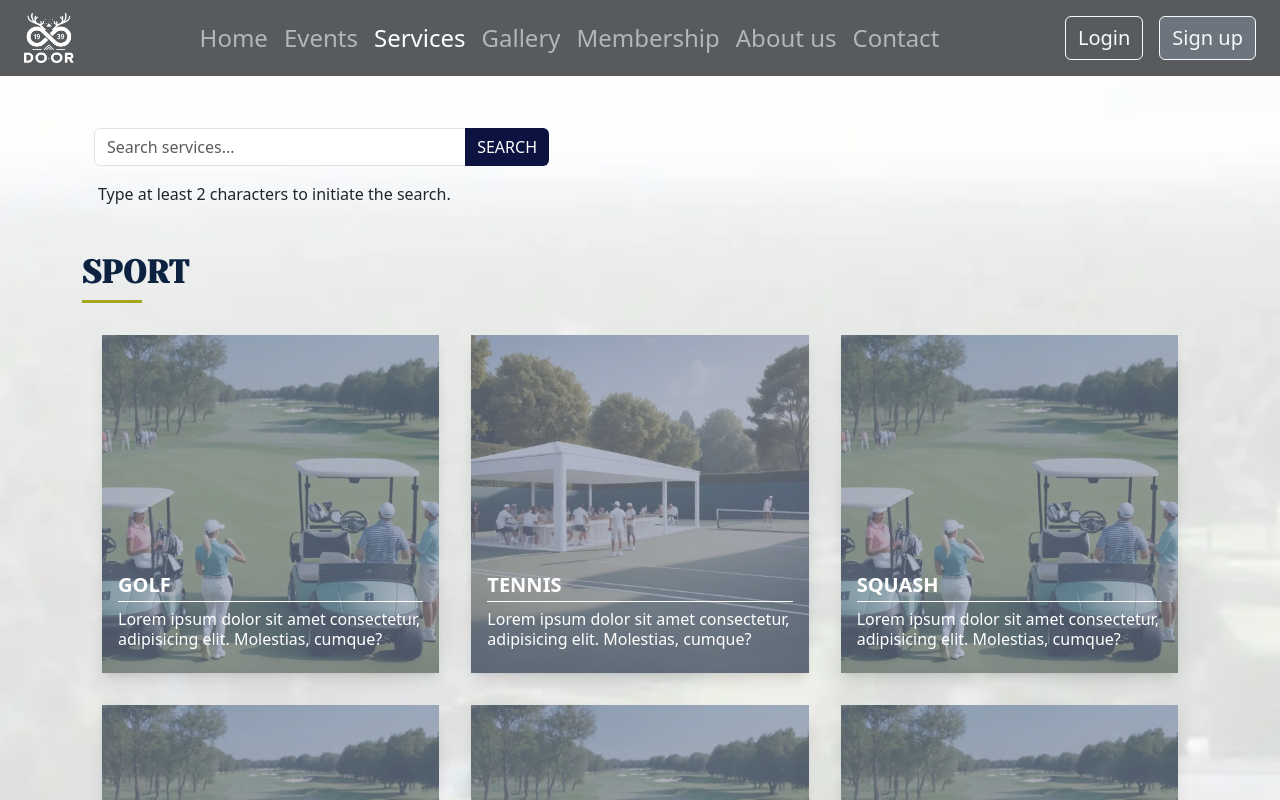
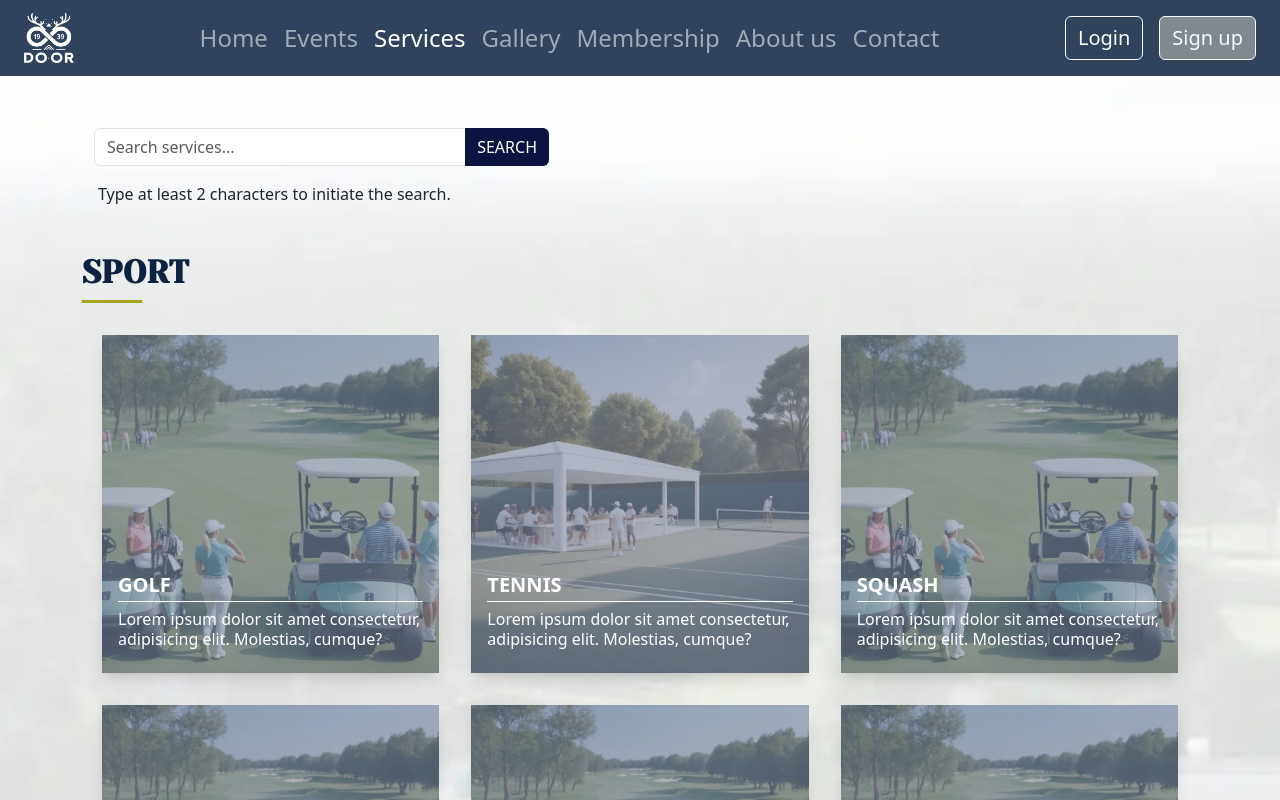
Before and after one commit to progmatic-fs-2023/club-project, a React (Vite) app in the folder client/: page /services in a window 1280 px wide. Shown: the top 800 px of the page. Built offline with nearby package versions, Linux system fonts and the light colour scheme.

Commit message:
[CLUB-43] navbar szín módosítás

```diff
--- a/client/src/components/AllServices.jsx
+++ b/client/src/components/AllServices.jsx
@@ -1,7 +1,6 @@
 import Col from 'react-bootstrap/Col';
 import Row from 'react-bootstrap/Row';
 import PropTypes from 'prop-types';
-import { NavLink } from 'react-router-dom';
 import ServiceCard from './ServiceCard';
 import CategoryHeader from './CategoryHeader';
 import ScrollToTopButton from './ScrollToTopButton';
@@ -25,13 +24,11 @@ function AllServices({ services }) {
             <Row xs={1} md={2} lg={3} xl={3}>
               {items.map((item) => (
                 <Col className="p-3">
-                  <NavLink to={item.service.name}>
-                    <ServiceCard
-                      name={item.service.name}
-                      serviceImg={item.service.serviceImg}
-                      details={item.service.details}
-                    />
-                  </NavLink>
+                  <ServiceCard
+                    name={item.service.name}
+                    serviceImg={item.service.serviceImg}
+                    details={item.service.details}
+                  />
                 </Col>
               ))}
             </Row>
--- a/client/src/components/Layout.jsx
+++ b/client/src/components/Layout.jsx
@@ -20,8 +20,8 @@ function Layout() {
         variant="dark"
         collapseOnSelect
         expand="xl"
-        className="bg-dark bg-opacity-75 fs-4 py-0"
-        style={{ height: 'auto' }}
+        className="fs-4 py-0"
+        style={{ height: 'auto', backgroundColor: '#0d2241', opacity: '85%' }}
         fixed="top"
       >
         <Container className="min-vw-100 mx-auto py-1 px-4">
--- a/client/src/components/ServiceCard.jsx
+++ b/client/src/components/ServiceCard.jsx
@@ -1,12 +1,15 @@
 import PropTypes from 'prop-types';
 import './ServiceCard.css';
+import { NavLink } from 'react-router-dom';
 
 function ServiceCard({ name, serviceImg, details }) {
   return (
     <div className="container_foto hover-overlay hover-zoom position-relative">
-      <div className="ver_mas text-center position-absolute w-100 bottom-0">
-        <span className="lnr lnr-eye position-relative w-100 fs-1" />
-      </div>
+      <NavLink to={name}>
+        <div className="ver_mas text-center position-absolute w-100 bottom-0">
+          <span className="lnr lnr-eye position-relative w-100 fs-1" />
+        </div>
+      </NavLink>
       <article className="text-left p-3  position-absolute bottom-0">
         <h2 className="fs-5 border-bottom border-1 pb-1 border-white text-white fw-bold text-uppercase">
           {name}
--- a/client/src/index.css
+++ b/client/src/index.css
@@ -28,5 +28,5 @@ body {
 
 .navyblue-btn:hover {
   background-color: #2d3781;
-  color: #a5a51e;
+  color: #ffffff;
 }
```
